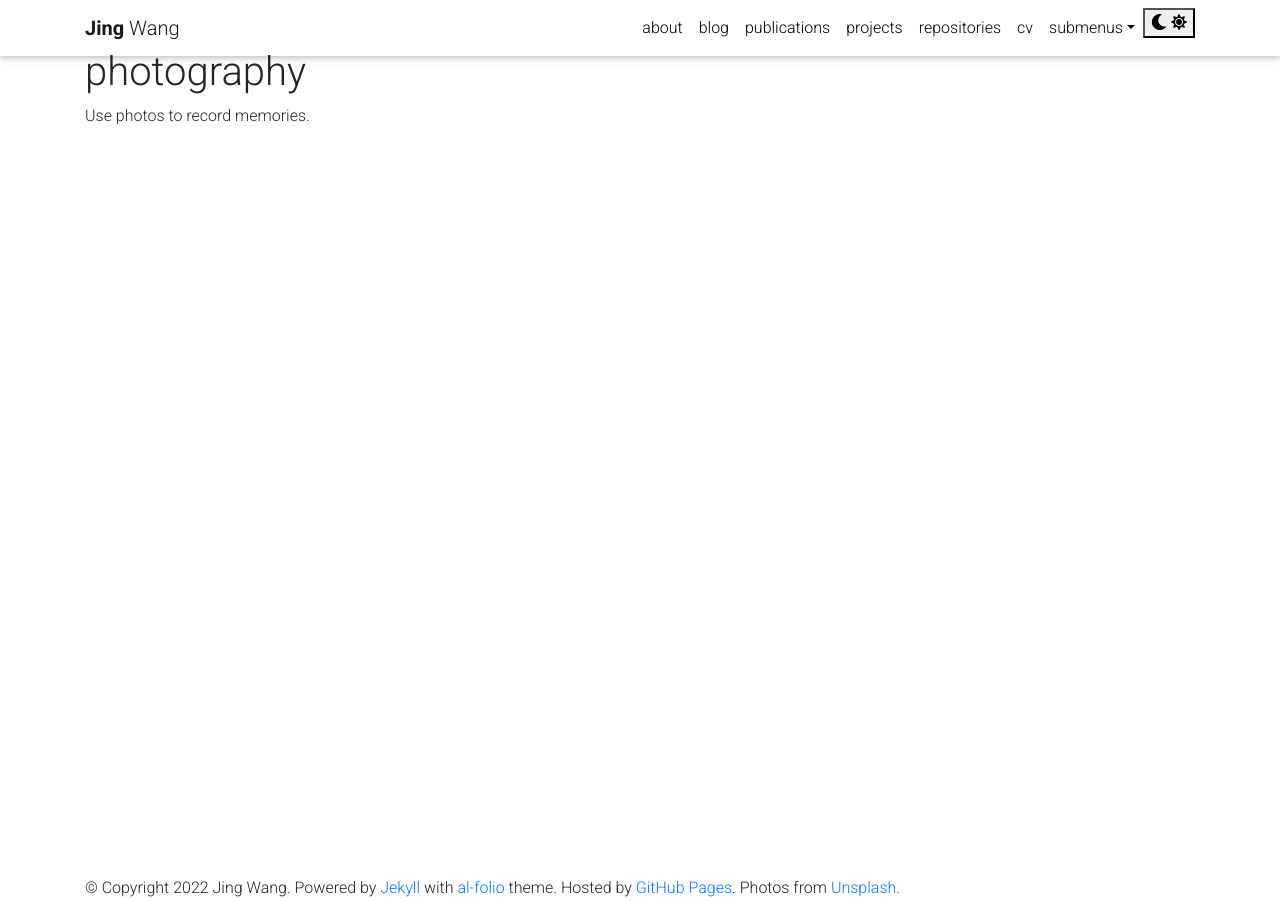
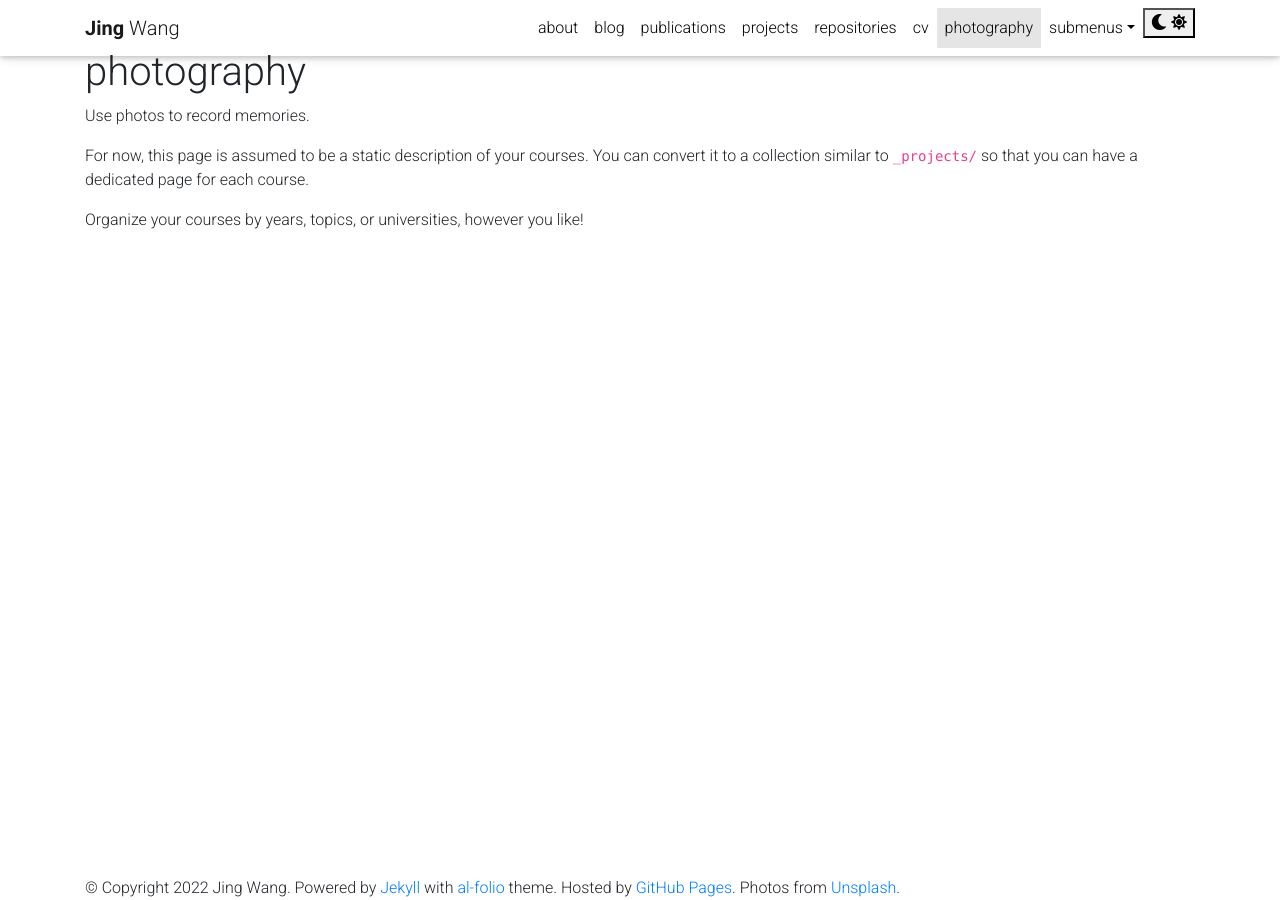
Before and after one commit to JingWang-RU/JingWang-RU.github.io, a Jekyll site: the page built from _pages/teaching.md, in a window 1280 px wide. Built offline with Jekyll 4.4.1, drawn with Linux system fonts in a browser that asks for light colours; comment, search, counter and statistics services are not loaded; a style sheet for code colours, icons or effects is not loaded.

Commit message:
teaching md

```diff
--- a/_pages/teaching.md
+++ b/_pages/teaching.md
@@ -3,6 +3,10 @@
 permalink: /teaching/
 title: photography
 description: Use photos to record memories.
-nav: false
+nav: true
 nav_order: 5
 ---
+
+For now, this page is assumed to be a static description of your courses. You can convert it to a collection similar to `_projects/` so that you can have a dedicated page for each course.
+
+Organize your courses by years, topics, or universities, however you like!
```
